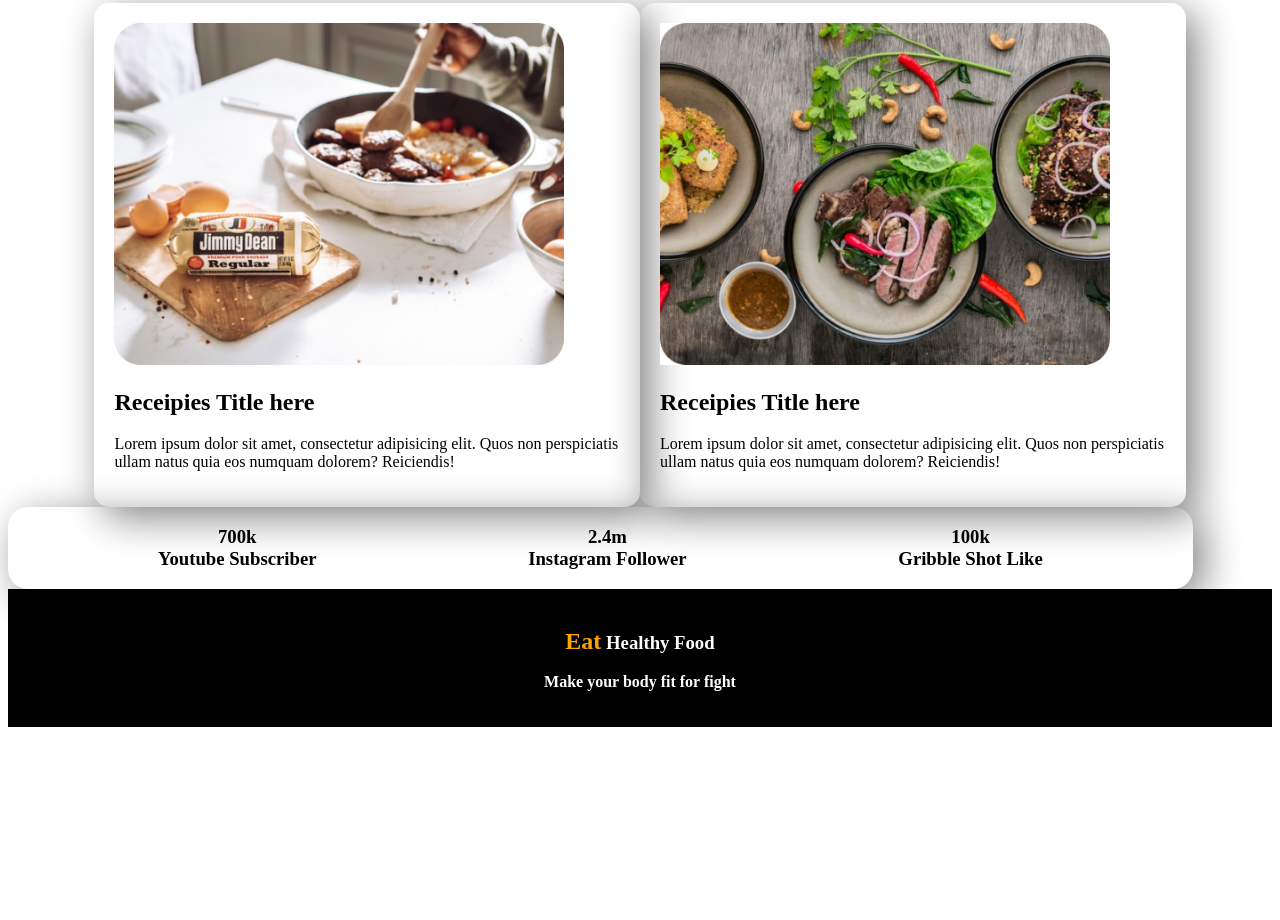
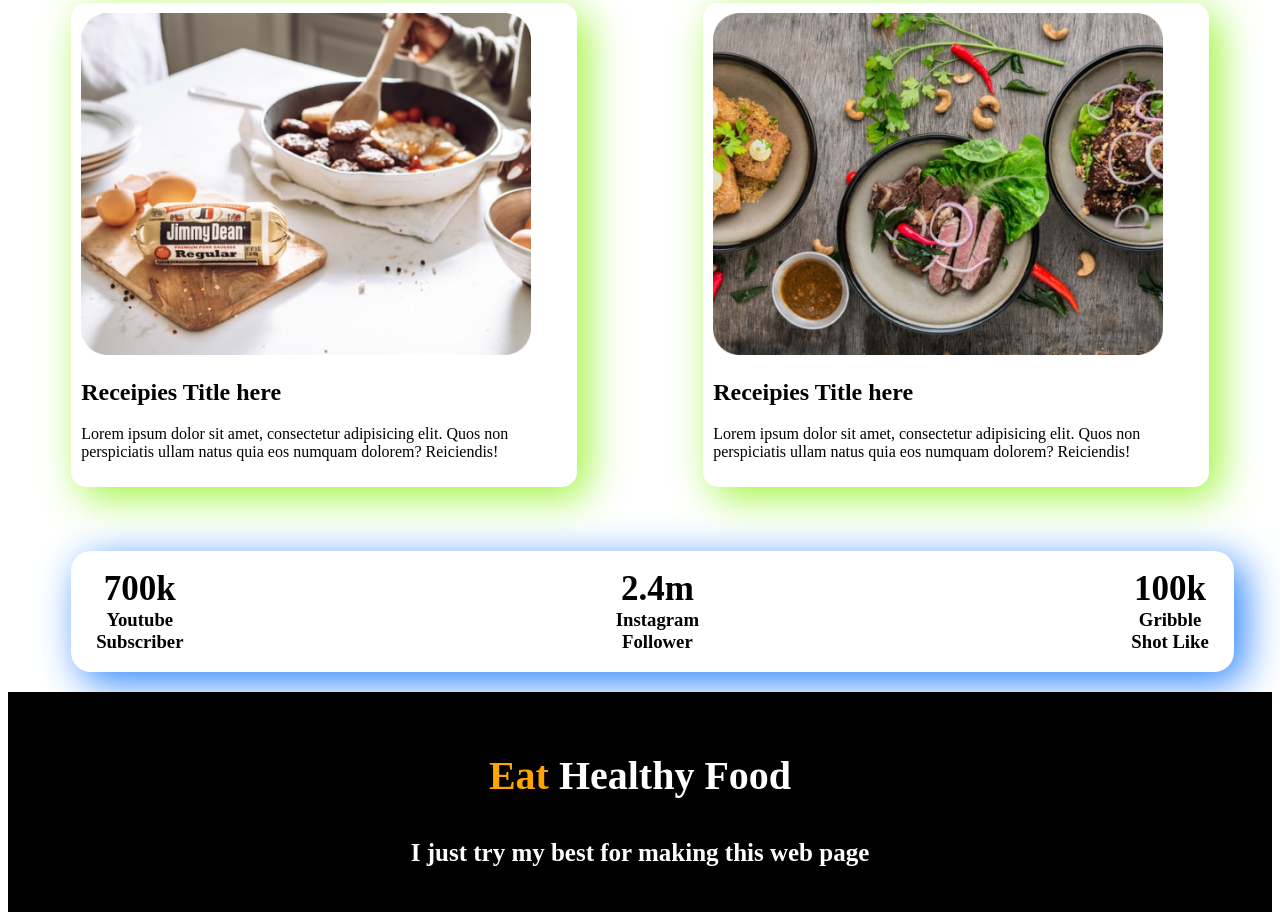
Before and after one commit to Yeamind/practice-day-project, a plain HTML site: page index.html in a window 1280 px wide. Shown: the part 1099-2019 px from the top of the page. Before the commit the page ends 1834 px from the top, so only its background shows below. Drawn offline with Linux system fonts and the light colour scheme.

Commit message:
shadow added

```diff
--- a/index.html
+++ b/index.html
@@ -62,19 +62,19 @@
 
   <section class="subscriber-section">
     <div>
-      <h3> <span> 700k </span> <br> Youtube Subscriber </h3>
+      <h3> <span class="audience"> 700k </span> <br> Youtube <br> Subscriber </h3>
     </div>
     <div>
-      <h3> <span> 2.4m </span> <br> Instagram Follower </h3>
+      <h3> <span class="audience"> 2.4m </span> <br> Instagram <br> Follower </h3>
     </div>
-    <div>
-      <h3> <span> 100k </span><br> Gribble Shot Like </h3>
+    <div class="need-padding">
+      <h3> <span class="audience"> 100k </span><br> Gribble <br> Shot Like </h3>
     </div>
 
   </section>
   <footer>
     <h3> <span class="last-orange-color"> Eat</span> Healthy Food</h3>
-    <p>Make your body fit for fight</p>
+    <p>I just try my best for making this web page</p>
   </footer>
 
 </body>
--- a/style.css
+++ b/style.css
@@ -81,9 +81,12 @@ h1 {
 
 .recp-blog {
   width: 40%;
-  box-shadow: 10px 10px 40px gray;
+  margin-left: 5%;
+  margin-right: 5%;
+  margin-bottom: 5%;
+  box-shadow: 10px 10px 40px rgb(158, 245, 58);
   justify-content: space-between;
-  padding: 20px;
+  padding: 10px;
   border-radius: 15px;
 }
 
@@ -93,15 +96,21 @@ h1 {
 }
 
 .subscriber-section{
+  width: 90%;
+  margin-left: 5%;
+  margin-right: 5%;
+  margin-bottom: 20px;
   display: flex;
   align-items: center;
-
   justify-content: space-between;
-  width: 70%;
-  padding: 0 150px;
-  box-shadow: 10px 10px 40px gray;
+  box-shadow: 10px 10px 40px rgb(37, 130, 252);
   text-align: center;
   border-radius: 20px;
+  padding-left: 25px;
+
+}
+.need-padding{
+  padding-right: 25px;
 }
 
 footer{
@@ -116,5 +125,15 @@ footer{
 .last-orange-color {
   color: orange;
   font-weight: bold;
-  font-size: 24px;
+  font-size: 40px;
 }
+.audience{
+  font-size:35px;
+  font-weight: bold;
+}
+footer h3{
+  font-size: 40px;
+}
+footer p{
+  font-size: 25px;
+}
```
